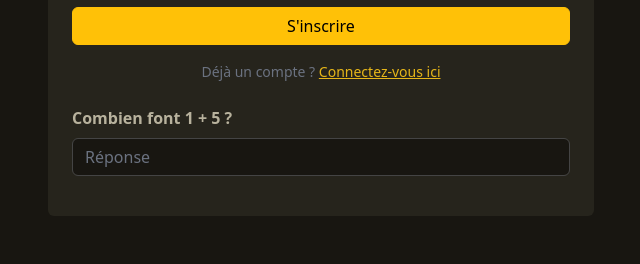
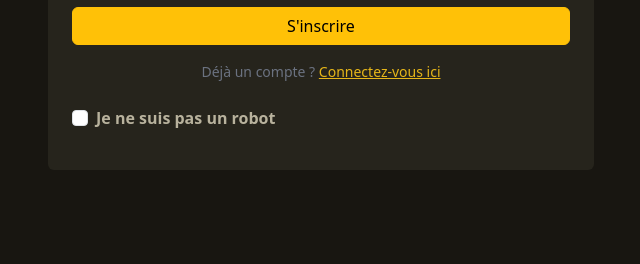
Before and after one commit to Primzark/hpc, a PHP site: page /utilisateur/inscription in a window 1280 px wide. Shown: the part 815-1079 px from the top of the page, without its empty margins (319-959 px from the left). After the commit the page ends 985 px from the top, so only its background shows below. Run offline with PHP 8.4, Linux system fonts and the light colour scheme.

Commit message:
Replace arithmetic captcha with checkbox

```diff
--- a/src/Controller/UtilisateurInscriptionController.php
+++ b/src/Controller/UtilisateurInscriptionController.php
@@ -15,11 +15,6 @@ $age = '';
 
 $errors = []; // Tableau des erreurs
 
-// Génère un captcha pour la première visite
-if ($_SERVER['REQUEST_METHOD'] === 'GET') {
-    $_SESSION['captcha_num1'] = rand(1, 9);
-    $_SESSION['captcha_num2'] = rand(1, 9);
-}
 
 if ($_SERVER['REQUEST_METHOD'] == 'POST') {
     // Conserve les valeurs saisies
@@ -75,12 +70,9 @@ if ($_SERVER['REQUEST_METHOD'] == 'POST') {
         $errors['confirm_password'] = 'Les mots de passe ne correspondent pas.';
     }
 
-    // Validation du captcha
-    $expectedCaptcha = ($_SESSION['captcha_num1'] ?? 0) + ($_SESSION['captcha_num2'] ?? 0);
+    // Validation du captcha (case à cocher)
     if (empty($_POST['captcha'])) {
-        $errors['captcha'] = 'Champ obligatoire.';
-    } elseif (intval($_POST['captcha']) !== $expectedCaptcha) {
-        $errors['captcha'] = 'Captcha incorrect.';
+        $errors['captcha'] = "Veuillez confirmer que vous n'êtes pas un robot.";
     }
 
     // Si pas d’erreurs, appel modèle pour ajouter utilisateur
@@ -100,10 +92,4 @@ if ($_SERVER['REQUEST_METHOD'] == 'POST') {
     }
 }
 
-// Régénère un nouveau captcha si nécessaire
-if ($_SERVER['REQUEST_METHOD'] === 'POST' && !empty($errors)) {
-    $_SESSION['captcha_num1'] = rand(1, 9);
-    $_SESSION['captcha_num2'] = rand(1, 9);
-}
-
 include_once __DIR__ . '/../View/view_inscription.php'; // Affiche le formulaire
--- a/src/View/view_inscription.php
+++ b/src/View/view_inscription.php
@@ -93,13 +93,9 @@
                         </p>
 
                         <!-- Captcha -->
-                        <div class="mb-3 mt-4">
-                            <label for="captcha" class="form-label fw-semibold custom-text">
-                                Combien font <?php echo $_SESSION['captcha_num1']; ?> + <?php echo $_SESSION['captcha_num2']; ?> ?
-                            </label>
-                            <input type="text"
-                                class="form-control custom-bg <?php echo isset($errors['captcha']) ? 'is-invalid' : ''; ?>"
-                                id="captcha" name="captcha" placeholder="Réponse">
+                        <div class="form-check mb-3 mt-4">
+                            <input class="form-check-input <?php echo isset($errors['captcha']) ? 'is-invalid' : ''; ?>" type="checkbox" id="captcha" name="captcha" value="1">
+                            <label class="form-check-label fw-semibold custom-text" for="captcha">Je ne suis pas un robot</label>
                             <?php if (isset($errors['captcha'])): ?>
                                 <div class="invalid-feedback"><?php echo $errors['captcha']; ?></div>
                             <?php endif; ?>
```
